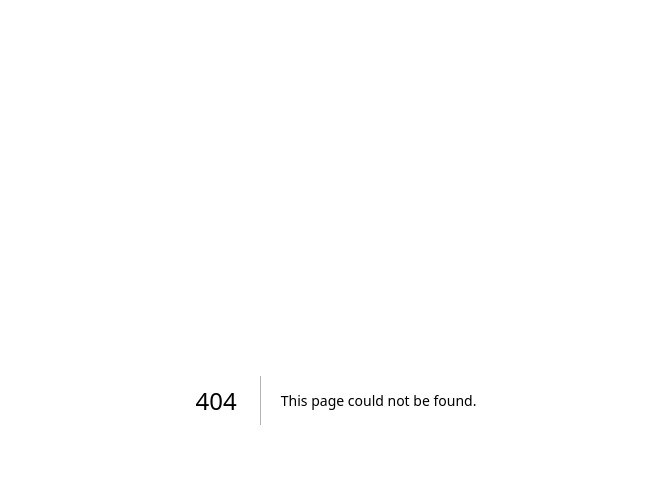
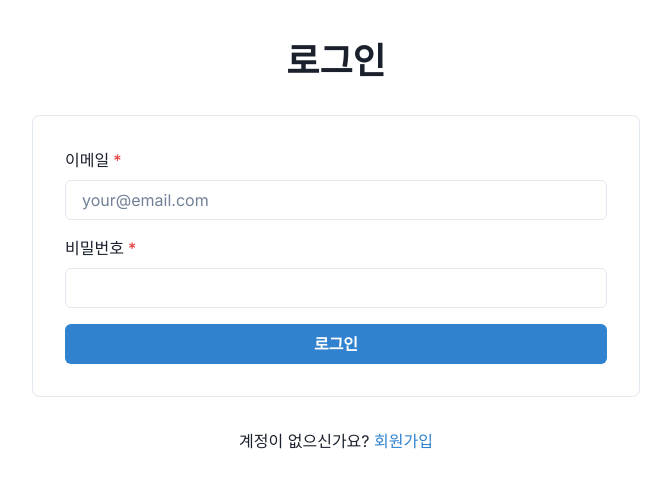
Before and after one commit to Kyuho1234/EduQuest-AI-Platform, a Next.js app: page /auth/signin in a window 1280 px wide. Before the commit this address had no page. Shown: the top 488 px of the page, without its empty margins (304-975 px from the left). Built offline with nearby package versions, Linux system fonts and the light colour scheme.

Commit message:
Add signin page for user authentication

```diff
--- /dev/null
+++ b/src/app/auth/signin/page.tsx
@@ -0,0 +1,114 @@
+'use client';
+
+import { useState } from 'react';
+import { signIn } from 'next-auth/react';
+import { useRouter } from 'next/navigation';
+import {
+  Box,
+  Button,
+  FormControl,
+  FormLabel,
+  Input,
+  VStack,
+  Text,
+  useToast,
+  Container,
+  Heading,
+  Link,
+} from '@chakra-ui/react';
+
+export default function SignIn() {
+  const [email, setEmail] = useState('');
+  const [password, setPassword] = useState('');
+  const [isLoading, setIsLoading] = useState(false);
+  const router = useRouter();
+  const toast = useToast();
+
+  const handleSubmit = async (e: React.FormEvent) => {
+    e.preventDefault();
+    setIsLoading(true);
+
+    try {
+      const result = await signIn('credentials', {
+        email,
+        password,
+        redirect: false,
+      });
+
+      if (result?.error) {
+        toast({
+          title: '로그인 실패',
+          description: result.error,
+          status: 'error',
+          duration: 3000,
+          isClosable: true,
+        });
+      } else {
+        toast({
+          title: '로그인 성공',
+          description: '환영합니다!',
+          status: 'success',
+          duration: 2000,
+          isClosable: true,
+        });
+        router.push('/');
+        router.refresh();
+      }
+    } catch (error) {
+      toast({
+        title: '오류 발생',
+        description: '로그인 중 문제가 발생했습니다.',
+        status: 'error',
+        duration: 3000,
+        isClosable: true,
+      });
+    } finally {
+      setIsLoading(false);
+    }
+  };
+
+  return (
+    <Container maxW="container.sm" py={10}>
+      <VStack spacing={8}>
+        <Heading>로그인</Heading>
+        <Box w="100%" p={8} borderWidth={1} borderRadius="lg">
+          <form onSubmit={handleSubmit}>
+            <VStack spacing={4}>
+              <FormControl isRequired>
+                <FormLabel>이메일</FormLabel>
+                <Input
+                  type="email"
+                  value={email}
+                  onChange={(e) => setEmail(e.target.value)}
+                  placeholder="your@email.com"
+                />
+              </FormControl>
+              <FormControl isRequired>
+                <FormLabel>비밀번호</FormLabel>
+                <Input
+                  type="password"
+                  value={password}
+                  onChange={(e) => setPassword(e.target.value)}
+                />
+              </FormControl>
+              <Button
+                type="submit"
+                colorScheme="blue"
+                width="100%"
+                isLoading={isLoading}
+              >
+                로그인
+              </Button>
+            </VStack>
+          </form>
+        </Box>
+        <Text>
+          계정이 없으신가요?{' '}
+          <Link href="/auth/signup" color="blue.500">
+            회원가입
+          </Link>
+        </Text>
+      </VStack>
+    </Container>
+  );
+}
```
